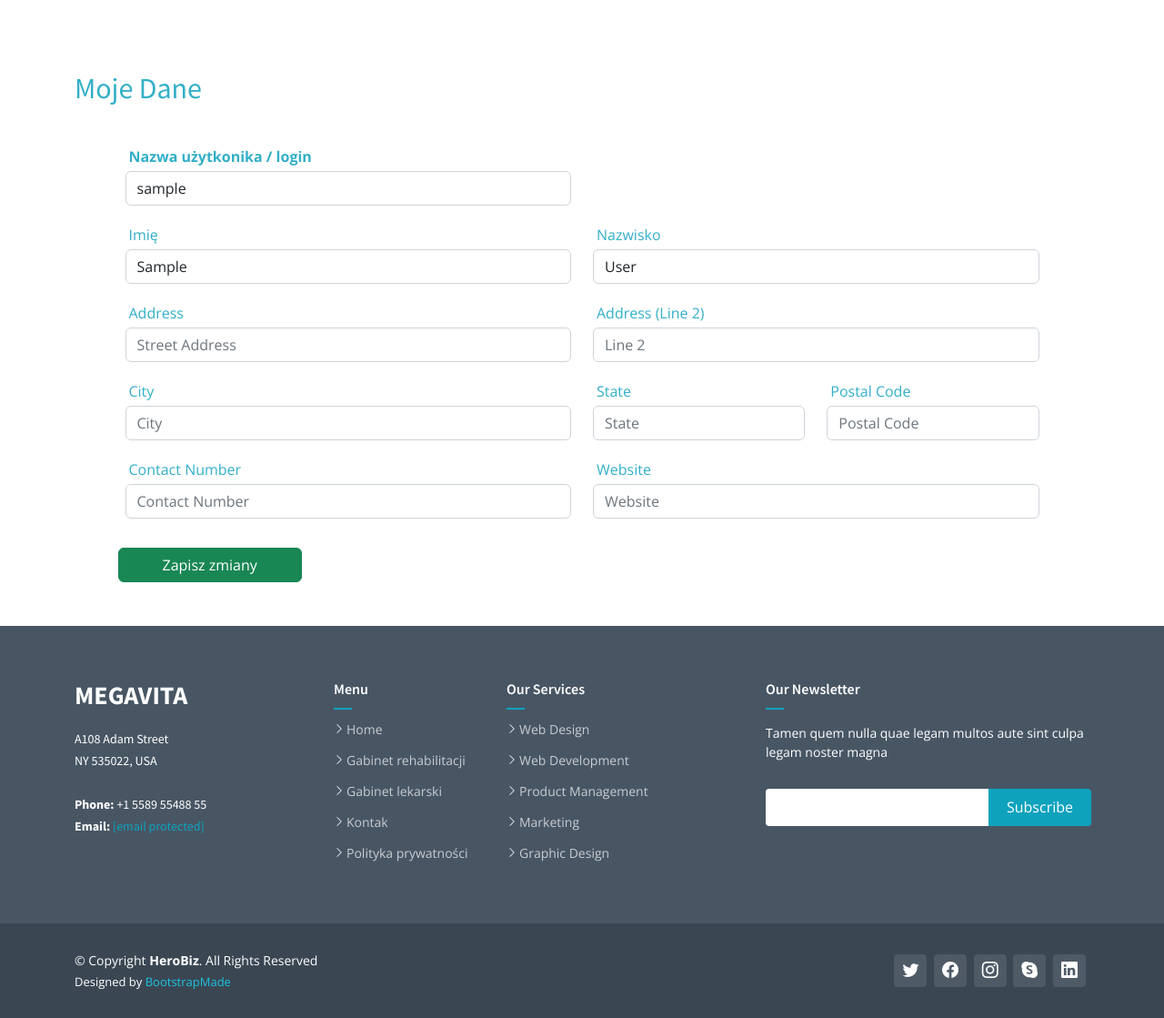
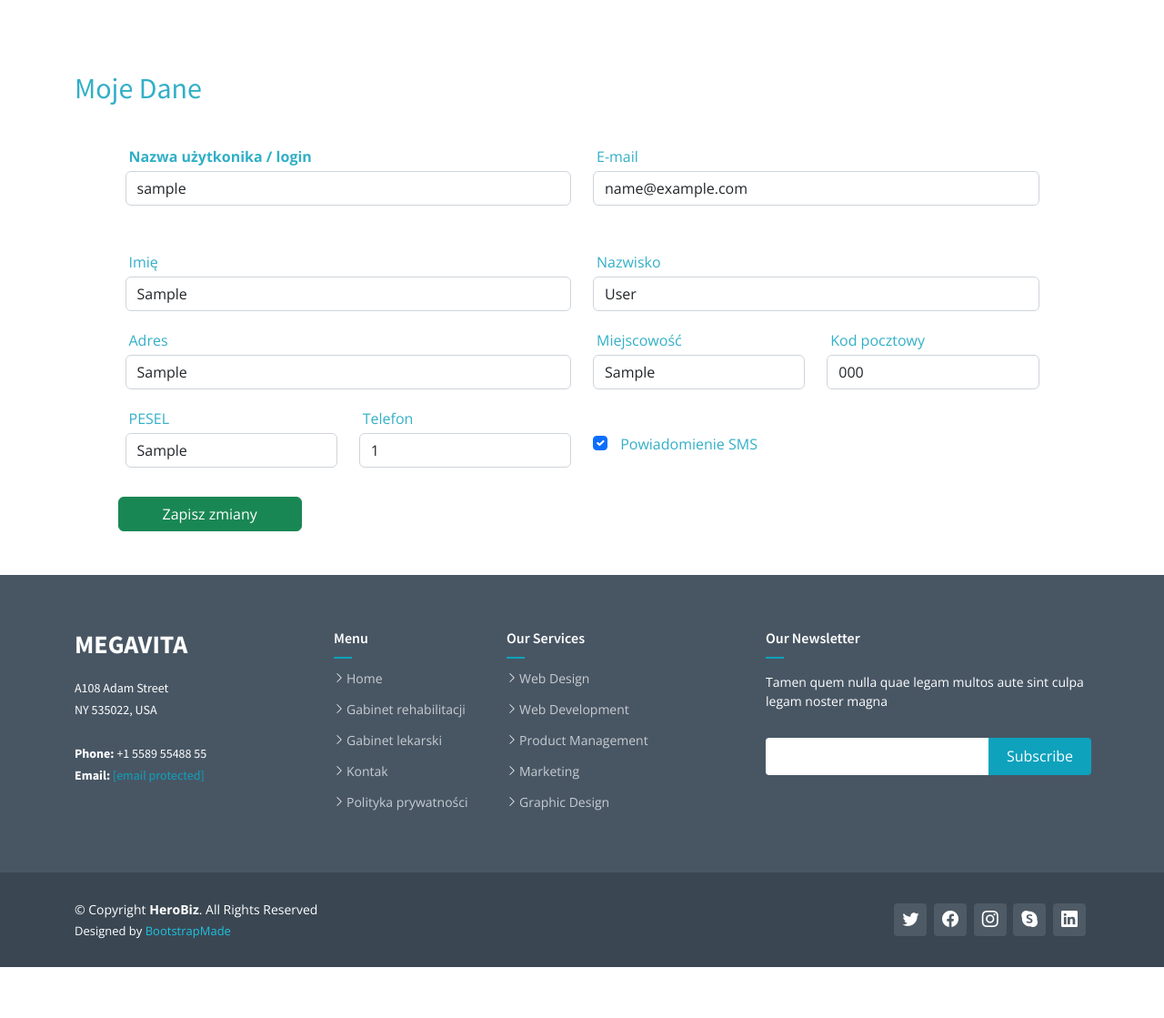
Before and after one commit to ezcodepl/e-doctor, a Django app: page /patient/profile in a window 1280 px wide. Shown: the part 120-1239 px from the top of the page at 91% size. After the commit the page ends 1183 px from the top, so only its background shows below. Run offline with Django 4.2, Linux system fonts and the light colour scheme; a user stored in the database is signed in; tables that the repository leaves empty hold one stand-in row (values such as "Sample post"); some libraries are stand-ins or nearby versions.

Commit message:
update Patient model

```diff
--- a/vita/admin.py
+++ b/vita/admin.py
@@ -1,6 +1,7 @@
 from django.contrib import admin
-from .models import News, Cel_wizyt
+from .models import News, Cel_wizyt, Patient
 
 # Register your models here.
 admin.site.register(News)
 admin.site.register(Cel_wizyt)
+admin.site.register(Patient)
--- a/vita/templates/vita/patient/profile.html
+++ b/vita/templates/vita/patient/profile.html
@@ -5,67 +5,76 @@
             <h2 style="color:#32AFC7"> Moje Dane</h2>
             <br>
             {% if user.is_authenticated %}
-
+                {% for patient in patients %}
+                    {% if user.id == patient.user_id %}
 
                 <div class="row">
                     <div class="col-md-11 mx-auto " style="color:#32AFC7">
-                        <form>
+                        <form action="profile/update" method="POST">
+                            {% csrf_token %}
+
+
                             <div class="form-group row p-2">
                                 <div class="col-sm-6">
-                                    <label for="inputFirstname" class="p-1"><b>Nazwa użytkonika / login</b></label>
-                                    <input type="text" class="form-control" id="inputFirstname" value="{{ user.username }}">
+                                    <label for="inputUsername" class="p-1"><b>Nazwa użytkonika / login</b></label>
+                                    <input type="text" name="username" class="form-control" id="inputUsername" value="{{ user.username }}">
+                                </div>
+                                 <div class="col-sm-6">
+                                    <label for="inputEmail" class="p-1">E-mail</label>
+                                    <input type="text" name="email" class="form-control" id="inputEmail" value="{{user.email}}">
+                                </div>
+                            </div>
+                            <div class="form-group row p-2" style="margin-top: 30px;">
+                                <div class="col-sm-6">
+                                    <label for="inputFirstname" class="p-1">Imię</label>
+                                    <input type="text" name="first_name" class="form-control" id="inputFirstname" value="{{ user.first_name }}">
+                                </div>
+                                <div class="col-sm-6">
+                                    <label for="inputLastname" class="p-1">Nazwisko</label>
+                                    <input type="text" name="last_name" class="form-control" id="inputLastname" value="{{ user.last_name }}">
                                 </div>
                             </div>
                             <div class="form-group row p-2">
                                 <div class="col-sm-6">
-                                    <label for="inputFirstname" class="p-1">Imię</label>
-                                    <input type="text" class="form-control" id="inputFirstname" value="{{ user.first_name }}">
+                                    <label for="inputAddress" class="p-1">Adres</label>
+                                    <input type="text" name="street" class="form-control" id="inputAddress" value="{{patient.street}}">
                                 </div>
-                                <div class="col-sm-6">
-                                    <label for="inputLastname" class="p-1">Nazwisko</label>
-                                    <input type="text" class="form-control" id="inputLastname" value="{{ user.last_name }}">
+                                <div class="col-sm-3">
+                                    <label for="inputCity" class="p-1">Miejscowość</label>
+                                    <input type="text" name="city" class="form-control" id="inputCity" value="{{patient.city}}">
+                                </div>
+                                <div class="col-sm-3">
+                                    <label for="inputPostalCode" class="p-1">Kod pocztowy</label>
+                                    <input type="text" name="post_code" class="form-control" id="inputPostalCode" value="{{patient.post_code}}">
                                 </div>
                             </div>
                             <div class="form-group row p-2">
-                                <div class="col-sm-6">
-                                    <label for="inputAddressLine1" class="p-1">Address</label>
-                                    <input type="text" class="form-control" id="inputAddressLine1" placeholder="Street Address">
+                                 <div class="col-sm-3">
+                                    <label for="inputPesel" class="p-1">PESEL</label>
+                                    <input type="text" name="pesel" class="form-control" id="inputPesel" value="{{patient.pesel}}">
                                 </div>
-                                <div class="col-sm-6">
-                                    <label for="inputAddressLine2" class="p-1">Address (Line 2)</label>
-                                    <input type="text" class="form-control" id="inputAddressLine2" placeholder="Line 2">
+                                <div class="col-sm-3">
+                                    <label for="inputPhone" class="p-1">Telefon</label>
+                                    <input type="text" name="phone" class="form-control" id="inputPhone" value="{{patient.phone}}">
+                                </div>
+                                <div class="col-sm-3">
+                                      <input class="form-check-input" name="sms" type="checkbox" value="{{patient.sms}}"
+                                             id="flexCheckDefault" style="margin-top:35px;"
+                                             {% if patient.sms == 1 %} checked {% else %}  {% endif %}>
+                                      <label class="form-check-label" for="flexCheckDefault" style="margin-top:32px;margin-left: 10px;">
+                                        Powiadomienie SMS
+                                      </label>
                                 </div>
                             </div>
-                            <div class="form-group row p-2">
-                                <div class="col-sm-6">
-                                    <label for="inputCity" class="p-1">City</label>
-                                    <input type="text" class="form-control" id="inputCity" placeholder="City">
-                                </div>
-                                <div class="col-sm-3">
-                                    <label for="inputState" class="p-1">State</label>
-                                    <input type="text" class="form-control" id="inputState" placeholder="State">
-                                </div>
-                                <div class="col-sm-3">
-                                    <label for="inputPostalCode" class="p-1">Postal Code</label>
-                                    <input type="text" class="form-control" id="inputPostalCode" placeholder="Postal Code">
-                                </div>
-                            </div>
-                            <div class="form-group row p-2">
-                                <div class="col-sm-6">
-                                    <label for="inputContactNumber" class="p-1">Contact Number</label>
-                                    <input type="number" class="form-control" id="inputContactNumber" placeholder="Contact Number">
-                                </div>
-                                <div class="col-sm-6">
-                                    <label for="inputWebsite" class="p-1">Website</label>
-                                    <input type="text" class="form-control" id="inputWebsite" placeholder="Website">
-                                </div>
-                            </div>
+
                             <br>
-                            <button type="button" class="btn btn-success px-5 float-right ">Zapisz zmiany</button>
+                            <input type="hidden" name="id_patient" value="{{ patient.id_patient }}" />
+                            <button type="submit" name="save" value="submit" class="btn btn-success px-5 float-right ">Zapisz zmiany</button>
                         </form>
                     </div>
                 </div>
-
+                {% endif %}
+            {% endfor %}
         {% endif %}
 </div>
 {% endblock %}
--- a/vita/urls.py
+++ b/vita/urls.py
@@ -9,4 +9,5 @@ urlpatterns = [
     path('logout', views.logout_request, name='logout_request'),
     path("register", views.register_user, name="register_user"),
     path("patient/profile", views.profile, name="profile"),
+    path("patient/profile/update", views.update_profile, name="update_profile"),
 ]
--- a/vita/views.py
+++ b/vita/views.py
@@ -1,11 +1,12 @@
-from django.shortcuts import render, redirect
+from django.shortcuts import render, redirect, get_object_or_404
 from django.http import HttpResponse
 from django.contrib.auth.forms import AuthenticationForm
 from django.contrib.auth import login, authenticate, logout
 from django.contrib import messages
-from .forms import UserCreationForm, RegisterUserForm
-from .models import News
-
+from .forms import UserCreationForm, RegisterUserForm, PatientUpdateForm
+from .models import News, Patient
+from django.contrib.auth.models import User
+import datetime
 
 # Create your views here.
 
@@ -67,4 +68,49 @@ def logout_request(request):
 
 
 def profile(request):
-    return render(request, "vita/patient/profile.html")
+    patients = Patient.objects.all().values()
+
+    if request.method == "POST":
+        form = PatientUpdateForm(request.POST)
+        user = request.user
+        #form = PatientUpdateForm(request.POST, instance=user)
+        first = request.POST['first_name']
+        username = request.POST['username']
+        first_name = request.POST['first_name']
+
+        patient_user_id = Patient.objects.values_list('user')
+
+        for p in patient_user_id:
+            if user.id == p[0]:
+                pu_id = p[0]
+
+            if form.is_valid():
+
+                form.save()
+
+    return render(request, "vita/patient/profile.html", {'patients': patients})
+
+def update_profile(request):
+    print('kurwa nie dziala')
+
+    context = {}
+    #
+    # # fetch the object related to passed id
+    user_id = request.user.id
+    print(user_id)
+    #obj = get_object_or_404(Patient, id=user_id)
+    #
+    # # pass the object as instance in form
+    form = PatientUpdateForm(request.POST or None)
+    #
+    # # save the data from the form and
+    # # redirect to detail_view
+    if form.is_valid():
+        form.save()
+        return redirect("/patient/profile")
+    #
+    # # add form dictionary to context
+    context["form"] = form
+    #
+    # return render(request, "vita/patient/update.html", context)
+    return render(request, "vita/patient/update.html", context)
```
Also changed, not shown: pyvit/settings.py (+7 -0 lines), vita/forms.py (+7 -0 lines), vita/models.py (+37 -1 lines).
